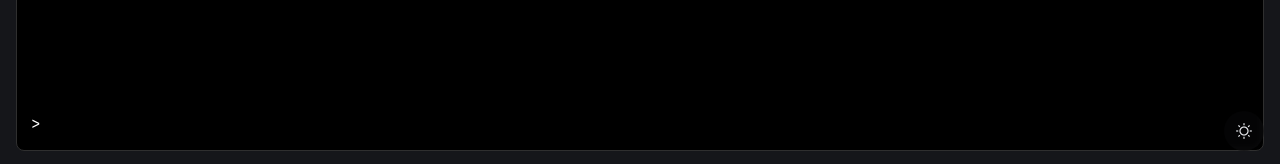
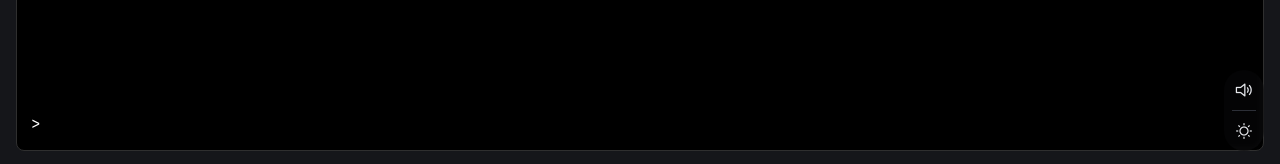
Before and after one commit to tobikli/portfolio, a Vue app: page /shell in a window 1280 px wide. Shown: the part 633-797 px from the top of the page. Built offline with nearby package versions, Linux system fonts and the light colour scheme; no server answers.

Commit message:
Add Background Music

```diff
--- a/src/App.vue
+++ b/src/App.vue
@@ -6,7 +6,7 @@ import { useHead } from '@unhead/vue'
 import { useRoute } from 'vue-router'
 import profileUrl from '@/assets/images/profile.png'
 import { createGlobalMeta } from '@/data/meta'
-import Darkmode from '@/components/DarkMode.vue'
+import ToggleMenu from '@/components/ToggleMenu.vue'
 
 
 const route = useRoute()
@@ -28,5 +28,5 @@ useHead(() => createGlobalMeta(currentUrl.value, absoluteProfileUrl.value))
     :hoverSize="1"
   />-->
   <RouterView />
-  <Darkmode />
+  <ToggleMenu />
 </template>
--- a/src/components/DarkMode.vue
+++ /dev/null
@@ -1,48 +0,0 @@
-<script setup lang="ts">
-import { useDark, useToggle } from '@vueuse/core'
-import { nextTick } from 'vue'
-
-const isDark = useDark({
-  storageKey: 'vueuse-color-scheme',
-  valueDark: 'dark',
-  valueLight: 'light',
-  initialValue: 'dark',
-})
-const toggleDark = useToggle(isDark)
-
-const toggleTheme = async () => {
-  toggleDark()
-
-  // iOS Safari only recalculates the status bar color when a full-screen
-  // compositing layer is inserted/removed (exactly what the popup overlay does).
-  // Briefly inject a transparent fixed overlay to force that recalculation.
-  await nextTick()
-  const overlay = document.createElement('div')
-  overlay.style.cssText =
-    'position:fixed;inset:0;z-index:99999;pointer-events:none;backdrop-filter:blur(0px);-webkit-backdrop-filter:blur(0px)'
-  document.body.style.overflow = 'hidden'
-  document.body.appendChild(overlay)
-  await new Promise((r) => requestAnimationFrame(r))
-  await new Promise((r) => requestAnimationFrame(r))
-  document.body.removeChild(overlay)
-  document.body.style.overflow = ''
-}
-</script>
-
-<template>
-  <div class="fixed bottom-4 right-4 z-9000 pb-safearea">
-    <button
-      @click="toggleTheme"
-      class="inline-flex items-center rounded-full justify-center w-10 h-10 bg-gray-600/5 backdrop-blur-xs hover:scale-105 transform-gpu transition cursor-hover"
-    >
-      <i v-if="isDark" class="pi pi-sun" />
-      <i v-else class="pi pi-moon" />
-    </button>
-  </div>
-</template>
-
-<style>
-.pb-safearea {
-  padding-bottom: env(safe-area-inset-bottom, 0);
-}
-</style>
--- /dev/null
+++ b/src/components/ToggleMenu.vue
@@ -0,0 +1,121 @@
+<script setup lang="ts">
+import { useDark, useToggle } from '@vueuse/core'
+import { nextTick, onMounted, ref } from 'vue'
+import bg from '@/assets/bg.mp3'
+
+const isDark = useDark({
+  storageKey: 'vueuse-color-scheme',
+  valueDark: 'dark',
+  valueLight: 'light',
+  initialValue: 'dark',
+})
+const toggleDark = useToggle(isDark)
+
+const toggleTheme = async () => {
+  toggleDark()
+
+  // iOS Safari only recalculates the status bar color when a full-screen
+  // compositing layer is inserted/removed (exactly what the popup overlay does).
+  // Briefly inject a transparent fixed overlay to force that recalculation.
+  await nextTick()
+  const overlay = document.createElement('div')
+  overlay.style.cssText =
+    'position:fixed;inset:0;z-index:99999;pointer-events:none;backdrop-filter:blur(0px);-webkit-backdrop-filter:blur(0px)'
+  document.body.style.overflow = 'hidden'
+  document.body.appendChild(overlay)
+  await new Promise((r) => requestAnimationFrame(r))
+  await new Promise((r) => requestAnimationFrame(r))
+  document.body.removeChild(overlay)
+  document.body.style.overflow = ''
+}
+var audio = new Audio(bg)
+onMounted(() => {
+  audio.volume = 0.2
+  audio.loop = true
+  audio.autoplay = true
+  audio.play()
+})
+const isMusicOn = ref(true)
+const toggleMusic = () => {
+  isMusicOn.value = !isMusicOn.value
+  if (isMusicOn.value) {
+    audio.play()
+  } else {
+    audio.pause()
+  }
+}
+
+</script>
+
+<template>
+  <div class="fixed bottom-4 right-4 z-9000 pb-safearea rounded-full hover:bg-gray-600/10  bg-gray-600/5 backdrop-blur-xs grid grid-cols-1">
+    <button
+      @click="toggleMusic"
+      class="inline-flex items-center rounded-full justify-center w-10 h-10 hover:scale-105 transform-gpu transition cursor-hover"
+    >
+      <span class="icon-cross-wrap">
+          <i class="pi pi-volume-up" />
+          <Transition name="strike">
+            <span v-if="!isMusicOn" class="strike-line" />
+          </Transition>
+        </span>
+    </button>
+    <div class="w-6 h-px bg-gray-500/40 mx-auto" />
+    <button
+      @click="toggleTheme"
+      class="inline-flex items-center rounded-full justify-center w-10 h-10 hover:scale-105 transform-gpu transition cursor-hover"
+    >
+      <Transition name="icon-cross" mode="out-in">
+        <span :key="isDark ? 'sun' : 'moon'" class="icon-cross-wrap">
+          <i :class="isDark ? 'pi pi-sun' : 'pi pi-moon'" />
+        </span>
+      </Transition>
+    </button>
+  </div>
+</template>
+
+<style>
+.pb-safearea {
+  padding-bottom: env(safe-area-inset-bottom, 0);
+}
+
+.icon-cross-wrap {
+  position: relative;
+  display: inline-flex;
+  align-items: center;
+  justify-content: center;
+}
+
+.icon-cross-enter-active,
+.icon-cross-leave-active {
+  transition: opacity 0.2s ease;
+}
+.icon-cross-enter-from,
+.icon-cross-leave-to {
+  opacity: 0;
+}
+
+.strike-line {
+  position: absolute;
+  inset: 0;
+  background: linear-gradient(
+    to top right,
+    transparent calc(50% - 0.7px),
+    currentColor calc(50% - 0.7px),
+    currentColor calc(50% + 0.7px),
+    transparent calc(50% + 0.7px)
+  );
+}
+
+.strike-enter-active {
+  animation: strike-in 0.2s ease forwards;
+}
+.strike-leave-active {
+  animation: strike-in 0.2s ease reverse forwards;
+}
+
+@keyframes strike-in {
+  from { clip-path: inset(0 100% 0 0); }
+  to   { clip-path: inset(0 0% 0 0); }
+}
+</style>
```
Also changed, not shown: 2 other files (tests, documents, lock files or other folders).
